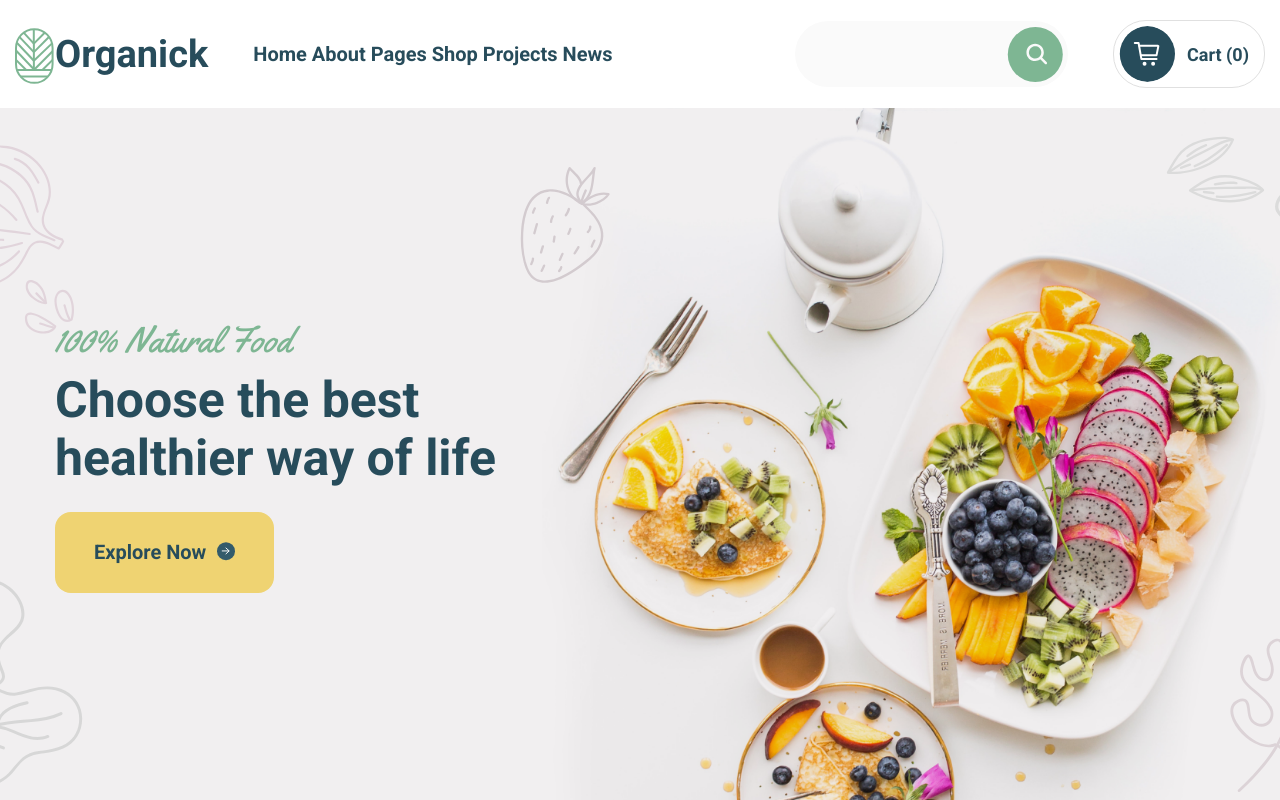
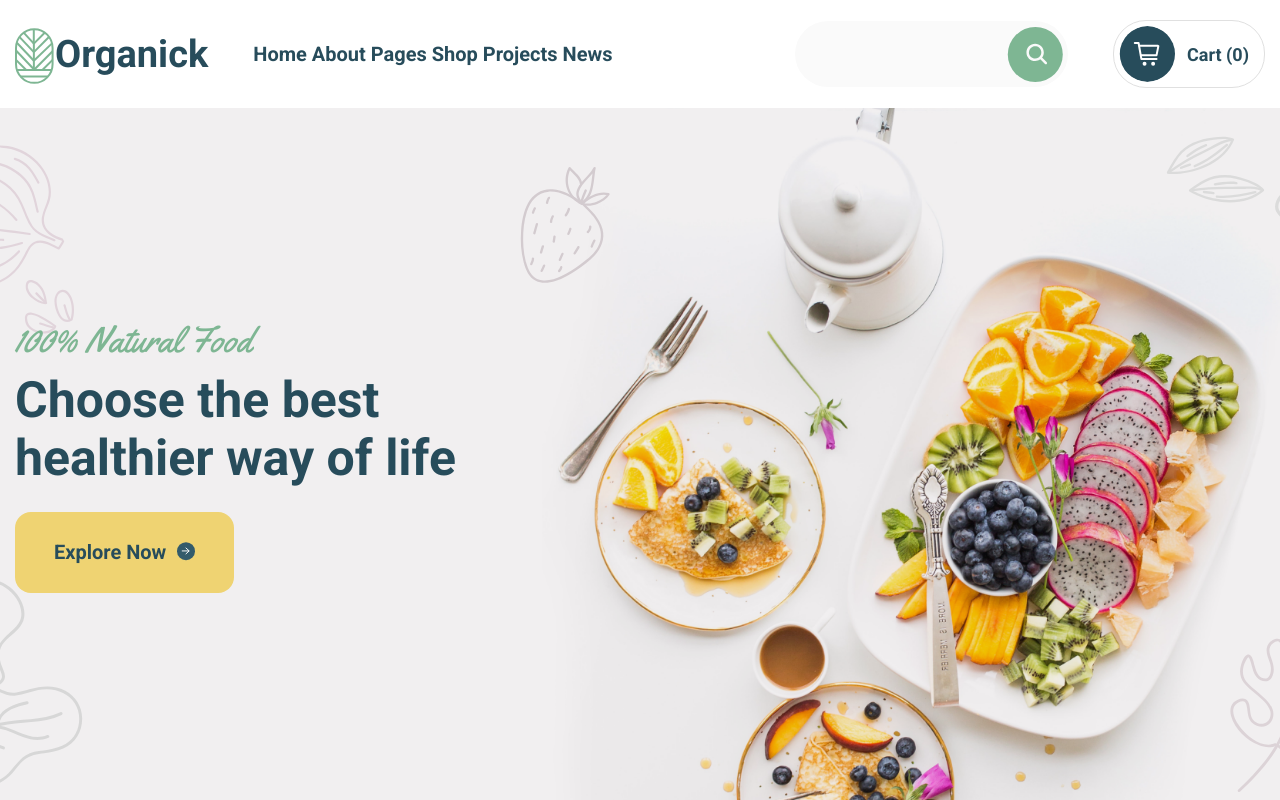
Before and after one commit to AlienNT/agriculture-webflow, a Vue app in the folder client/: page / in a window 1280 px wide. Built offline with nearby package versions, Linux system fonts and the light colour scheme.

Commit message:
fix (styles) исправил ширину контейнера; исправил размер шрифта футера и элемента галереи

```diff
--- a/client/src/assets/css/flex-grid.scss
+++ b/client/src/assets/css/flex-grid.scss
@@ -1,4 +1,4 @@
-$containerWidth: 1200px;
+$containerWidth: 1400px;
 
 .container {
   max-width: $containerWidth;
--- a/client/src/components/footerComponents/FooterUtility.vue
+++ b/client/src/components/footerComponents/FooterUtility.vue
@@ -8,11 +8,10 @@ const {utilityPagesList} = useFooterUtility()
 
 <template>
   <div class="footer-utility">
-    <div class="footer-utility__title">
-      <VTitle
-          value="Utility Pages"
-      />
-    </div>
+    <VTitle
+        value="Utility Pages"
+        class="footer-utility__title"
+    />
     <ul class="footer-utility__list">
       <li
           v-for="(linkData, key) in utilityPagesList"
--- a/client/src/components/pageComponents/GalleryListItem.vue
+++ b/client/src/components/pageComponents/GalleryListItem.vue
@@ -76,5 +76,8 @@ defineProps({
   align-items: center;
   justify-content: center;
 }
+.title {
+  font-size: 25px;
+}
 
 </style>
```
